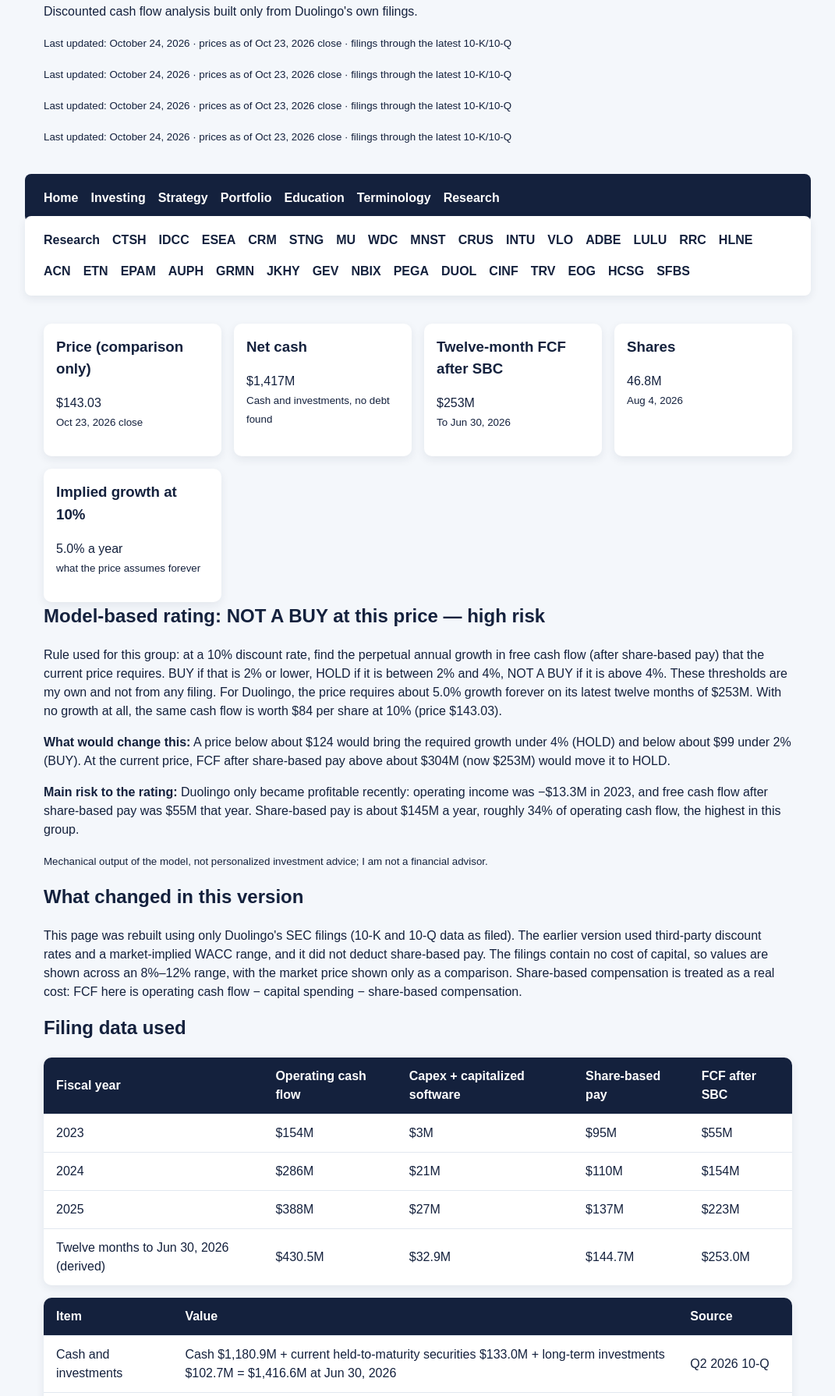
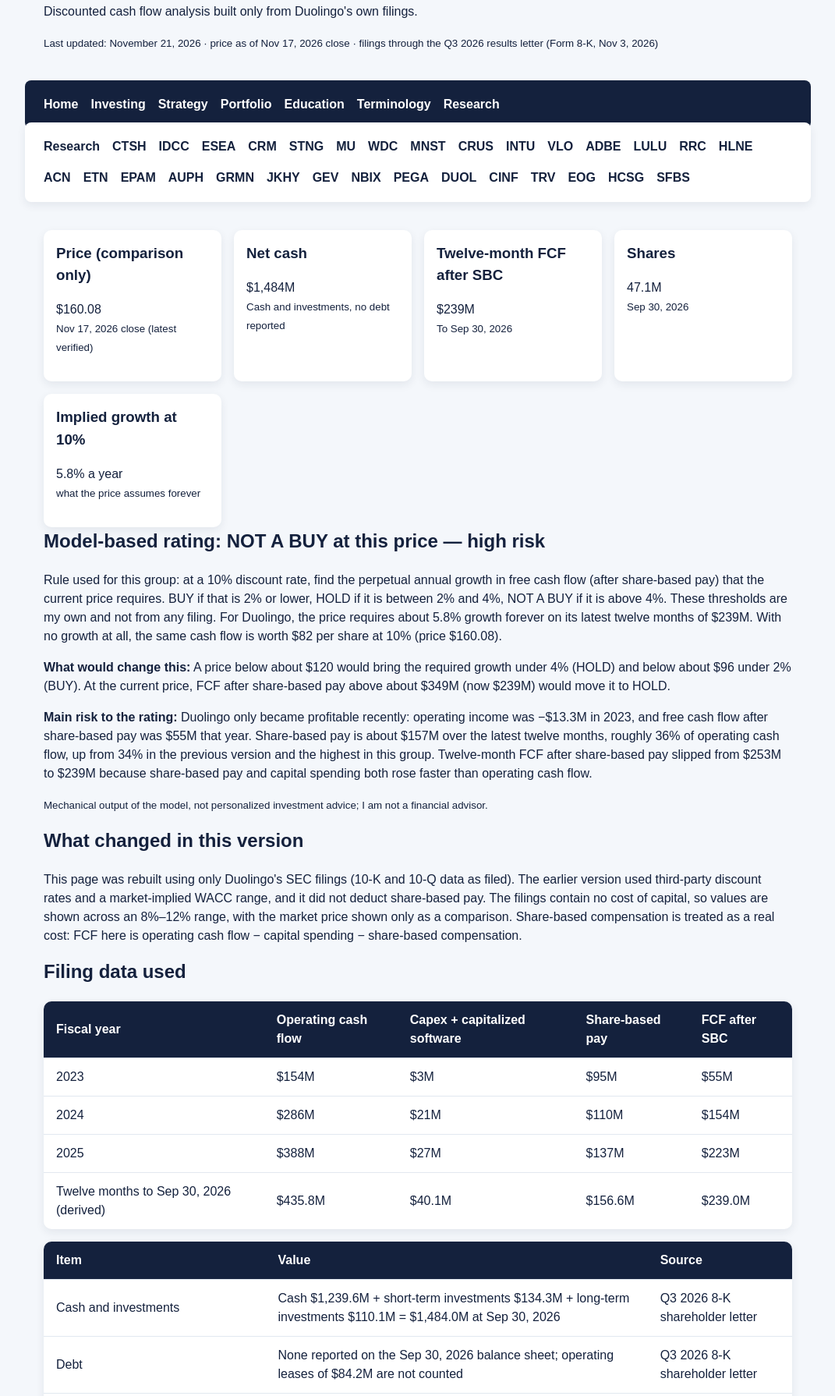
Before and after one commit to madhubabu29/Investing, a plain HTML site: page docs/investing/research/duol.html in a window 1280 px wide. Shown: the part 98-1888 px from the top of the page at 78% size, without its empty margins (104-1175 px from the left). Drawn offline with Linux system fonts and the light colour scheme.

Commit message:
Update DUOL page with Q3 2026 results (8-K, Nov 3); fix duplicated Last updated lines on seven pages
Co-Authored-By: Claude Sonnet 5.5 <noreply@anthropic.com>
Claude-Session: https://claude.ai/code/session_01N3N1JDdcCpRqMbv2kTbykE

```diff
--- a/docs/investing/research/duol.html
+++ b/docs/investing/research/duol.html
@@ -10,10 +10,7 @@
     <header>
       <h1>DUOL (Duolingo) — DCF Valuation</h1>
       <p>Discounted cash flow analysis built only from Duolingo's own filings.</p>
-      <p><small>Last updated: October 24, 2026 · prices as of Oct 23, 2026 close · filings through the latest 10-K/10-Q</small></p>
-      <p><small>Last updated: October 24, 2026 · prices as of Oct 23, 2026 close · filings through the latest 10-K/10-Q</small></p>
-      <p><small>Last updated: October 24, 2026 · prices as of Oct 23, 2026 close · filings through the latest 10-K/10-Q</small></p>
-      <p><small>Last updated: October 24, 2026 · prices as of Oct 23, 2026 close · filings through the latest 10-K/10-Q</small></p>
+      <p><small>Last updated: November 21, 2026 · price as of Nov 17, 2026 close · filings through the Q3 2026 results letter (Form 8-K, Nov 3, 2026)</small></p>
     </header>
 
     <nav>
@@ -62,14 +59,14 @@
 
     <main>
 <section class="card-grid">
-<article class="card"><h3>Price (comparison only)</h3><p>$143.03<br /><small>Oct 23, 2026 close</small></p></article>
-<article class="card"><h3>Net cash</h3><p>$1,417M<br /><small>Cash and investments, no debt found</small></p></article><article class="card"><h3>Twelve-month FCF after SBC</h3><p>$253M<br /><small>To Jun 30, 2026</small></p></article><article class="card"><h3>Shares</h3><p>46.8M<br /><small>Aug 4, 2026</small></p></article>
-<article class="card"><h3>Implied growth at 10%</h3><p>5.0% a year<br /><small>what the price assumes forever</small></p></article>
+<article class="card"><h3>Price (comparison only)</h3><p>$160.08<br /><small>Nov 17, 2026 close (latest verified)</small></p></article>
+<article class="card"><h3>Net cash</h3><p>$1,484M<br /><small>Cash and investments, no debt reported</small></p></article><article class="card"><h3>Twelve-month FCF after SBC</h3><p>$239M<br /><small>To Sep 30, 2026</small></p></article><article class="card"><h3>Shares</h3><p>47.1M<br /><small>Sep 30, 2026</small></p></article>
+<article class="card"><h3>Implied growth at 10%</h3><p>5.8% a year<br /><small>what the price assumes forever</small></p></article>
 </section>
 <section><h2>Model-based rating: NOT A BUY at this price — high risk</h2>
-<p>Rule used for this group: at a 10% discount rate, find the perpetual annual growth in free cash flow (after share-based pay) that the current price requires. BUY if that is 2% or lower, HOLD if it is between 2% and 4%, NOT A BUY if it is above 4%. These thresholds are my own and not from any filing. For Duolingo, the price requires about 5.0% growth forever on its latest twelve months of $253M. With no growth at all, the same cash flow is worth $84 per share at 10% (price $143.03).</p>
-<p><strong>What would change this:</strong> A price below about $124 would bring the required growth under 4% (HOLD) and below about $99 under 2% (BUY). At the current price, FCF after share-based pay above about $304M (now $253M) would move it to HOLD.</p>
-<p><strong>Main risk to the rating:</strong> Duolingo only became profitable recently: operating income was −$13.3M in 2023, and free cash flow after share-based pay was $55M that year. Share-based pay is about $145M a year, roughly 34% of operating cash flow, the highest in this group.</p>
+<p>Rule used for this group: at a 10% discount rate, find the perpetual annual growth in free cash flow (after share-based pay) that the current price requires. BUY if that is 2% or lower, HOLD if it is between 2% and 4%, NOT A BUY if it is above 4%. These thresholds are my own and not from any filing. For Duolingo, the price requires about 5.8% growth forever on its latest twelve months of $239M. With no growth at all, the same cash flow is worth $82 per share at 10% (price $160.08).</p>
+<p><strong>What would change this:</strong> A price below about $120 would bring the required growth under 4% (HOLD) and below about $96 under 2% (BUY). At the current price, FCF after share-based pay above about $349M (now $239M) would move it to HOLD.</p>
+<p><strong>Main risk to the rating:</strong> Duolingo only became profitable recently: operating income was −$13.3M in 2023, and free cash flow after share-based pay was $55M that year. Share-based pay is about $157M over the latest twelve months, roughly 36% of operating cash flow, up from 34% in the previous version and the highest in this group. Twelve-month FCF after share-based pay slipped from $253M to $239M because share-based pay and capital spending both rose faster than operating cash flow.</p>
 <p><small>Mechanical output of the model, not personalized investment advice; I am not a financial advisor.</small></p></section>
 <section>
 <h2>What changed in this version</h2>
@@ -77,8 +74,8 @@
 </section>
 <section>
 <h2>Filing data used</h2>
-<table><thead><tr><th>Fiscal year</th><th>Operating cash flow</th><th>Capex + capitalized software</th><th>Share-based pay</th><th>FCF after SBC</th></tr></thead><tbody><tr><td>2023</td><td>$154M</td><td>$3M</td><td>$95M</td><td>$55M</td></tr><tr><td>2024</td><td>$286M</td><td>$21M</td><td>$110M</td><td>$154M</td></tr><tr><td>2025</td><td>$388M</td><td>$27M</td><td>$137M</td><td>$223M</td></tr><tr><td>Twelve months to Jun 30, 2026 (derived)</td><td>$430.5M</td><td>$32.9M</td><td>$144.7M</td><td>$253.0M</td></tr></tbody></table>
-<table><thead><tr><th>Item</th><th>Value</th><th>Source</th></tr></thead><tbody><tr><td>Cash and investments</td><td>Cash $1,180.9M + current held-to-maturity securities $133.0M + long-term investments $102.7M = $1,416.6M at Jun 30, 2026</td><td>Q2 2026 10-Q</td></tr><tr><td>Debt</td><td>None found in the data used (no debt line was returned)</td><td>FY2025 10-K</td></tr><tr><td>Shares</td><td>46.8M (Class A 40.4M + Class B 6.4M) at Aug 4, 2026</td><td>Q2 2026 10-Q cover</td></tr><tr><td>Operating income</td><td>2023 −$13.3M · 2024 $62.6M · 2025 $135.6M; first half 2026 $78.5M vs $57.0M</td><td>10-K; 10-Q</td></tr><tr><td>Buybacks</td><td>First half 2025: none · first half 2026 $69.6M</td><td>Q2 2026 10-Q</td></tr></tbody></table>
+<table><thead><tr><th>Fiscal year</th><th>Operating cash flow</th><th>Capex + capitalized software</th><th>Share-based pay</th><th>FCF after SBC</th></tr></thead><tbody><tr><td>2023</td><td>$154M</td><td>$3M</td><td>$95M</td><td>$55M</td></tr><tr><td>2024</td><td>$286M</td><td>$21M</td><td>$110M</td><td>$154M</td></tr><tr><td>2025</td><td>$388M</td><td>$27M</td><td>$137M</td><td>$223M</td></tr><tr><td>Twelve months to Sep 30, 2026 (derived)</td><td>$435.8M</td><td>$40.1M</td><td>$156.6M</td><td>$239.0M</td></tr></tbody></table>
+<table><thead><tr><th>Item</th><th>Value</th><th>Source</th></tr></thead><tbody><tr><td>Cash and investments</td><td>Cash $1,239.6M + short-term investments $134.3M + long-term investments $110.1M = $1,484.0M at Sep 30, 2026</td><td>Q3 2026 8-K shareholder letter</td></tr><tr><td>Debt</td><td>None reported on the Sep 30, 2026 balance sheet; operating leases of $84.2M are not counted</td><td>Q3 2026 8-K shareholder letter</td></tr><tr><td>Shares</td><td>47.1M (Class A 40.7M + Class B 6.4M) at Sep 30, 2026</td><td>Q3 2026 8-K shareholder letter</td></tr><tr><td>Operating income</td><td>2023 −$13.3M · 2024 $62.6M · 2025 $135.6M; first half 2026 $78.5M vs $57.0M (third-quarter figure not retrieved)</td><td>10-K; Q2 10-Q</td></tr><tr><td>Buybacks</td><td>First half 2026 $69.6M · third quarter 2026 $6.4M · $82.0M under the program through Oct 30, 2026</td><td>Q2 10-Q; Q3 8-K letter</td></tr><tr><td>Company-defined free cash flow (before share-based pay)</td><td>Q3 2026 $75.3M vs $77.4M in Q3 2025</td><td>Q3 2026 8-K shareholder letter</td></tr></tbody></table>
 </section>
 <section>
 <h2>Method</h2>
@@ -87,17 +84,17 @@
 </section>
 <section>
 <h2>Value per share by discount rate</h2>
-<table><thead><tr><th>Scenario (FCF after share-based pay, per year)</th><th>8%</th><th>9%</th><th>10%</th><th>11%</th><th>12%</th></tr></thead><tbody><tr><td>Run-rate — latest twelve months: $253M</td><td>$98</td><td>$90</td><td>$84</td><td>$79</td><td>$75</td></tr><tr><td>Base — 3-year average: $144M</td><td>$69</td><td>$64</td><td>$61</td><td>$58</td><td>$56</td></tr><tr><td>Conservative — median year: $154M</td><td>$71</td><td>$67</td><td>$63</td><td>$60</td><td>$58</td></tr><tr><td>Bear — weakest year (floored at 0): $55M</td><td>$45</td><td>$43</td><td>$42</td><td>$41</td><td>$40</td></tr></tbody></table>
-<p>For comparison, the Oct 23, 2026 price was $143.03. At a 10% discount rate and no growth, the price implies a constant FCF of about $528M per year after share-based pay, against $253M reported over the latest twelve months.</p>
+<table><thead><tr><th>Scenario (FCF after share-based pay, per year)</th><th>8%</th><th>9%</th><th>10%</th><th>11%</th><th>12%</th></tr></thead><tbody><tr><td>Run-rate — latest twelve months: $239M</td><td>$95</td><td>$88</td><td>$82</td><td>$78</td><td>$74</td></tr><tr><td>Base — 3-year average: $144M</td><td>$70</td><td>$65</td><td>$62</td><td>$59</td><td>$57</td></tr><tr><td>Conservative — median year: $154M</td><td>$72</td><td>$68</td><td>$64</td><td>$61</td><td>$59</td></tr><tr><td>Bear — weakest year (floored at 0): $55M</td><td>$46</td><td>$45</td><td>$43</td><td>$42</td><td>$41</td></tr></tbody></table>
+<p>For comparison, the Nov 17, 2026 price was $160.08. At a 10% discount rate and no growth, the price implies a constant FCF of about $606M per year after share-based pay, against $239M reported over the latest twelve months.</p>
 <h2>Sensitivity to growth (latest twelve months of FCF)</h2>
-<table><thead><tr><th>Discount rate</th><th>No growth</th><th>2% growth</th><th>4% growth</th></tr></thead><tbody><tr><td>8%</td><td>$98</td><td>$122</td><td>$171</td></tr><tr><td>9%</td><td>$90</td><td>$109</td><td>$143</td></tr><tr><td>10%</td><td>$84</td><td>$99</td><td>$124</td></tr><tr><td>11%</td><td>$79</td><td>$92</td><td>$111</td></tr><tr><td>12%</td><td>$75</td><td>$85</td><td>$101</td></tr></tbody></table>
+<table><thead><tr><th>Discount rate</th><th>No growth</th><th>2% growth</th><th>4% growth</th></tr></thead><tbody><tr><td>8%</td><td>$95</td><td>$118</td><td>$163</td></tr><tr><td>9%</td><td>$88</td><td>$105</td><td>$137</td></tr><tr><td>10%</td><td>$82</td><td>$96</td><td>$119</td></tr><tr><td>11%</td><td>$78</td><td>$89</td><td>$107</td></tr><tr><td>12%</td><td>$74</td><td>$83</td><td>$97</td></tr></tbody></table>
 </section>
 <section>
 <h2>Caveats</h2>
-<ul><li>No debt line was returned for Duolingo, so debt is treated as zero; if it has any, value per share would be lower.</li><li>2023 capex excludes capitalized software, which was not retrieved for that year, so 2023 FCF is slightly overstated.</li><li>Customer deferred revenue is not subtracted; it is a liability that unwinds as service is delivered.</li><li>The twelve-month figure is derived: 2025 plus first half 2026 minus first half 2025.</li><li>Cash and debt are taken at the dates shown; leases are not counted as debt.</li></ul>
+<ul><li>This update uses the third-quarter results letter filed with the SEC on Form 8-K (Nov 3, 2026), not the full Q3 10-Q, which I could not retrieve. The letter is unaudited and gives nine-month operating cash flow and share-based pay but not nine-month capital spending, so twelve-month capital spending is the prior twelve-month figure from the Q2 10-Q plus Q3 2026 less Q3 2025 from the letter.</li><li>2023 capex excludes capitalized software, which was not retrieved for that year, so 2023 FCF is slightly overstated.</li><li>Customer deferred revenue is not subtracted; it is a liability that unwinds as service is delivered.</li><li>The twelve-month figure is derived: 2025 plus nine months 2026 minus nine months 2025.</li><li>The price is the Nov 17, 2026 close, the latest I could verify; the Nov 20 close was not found.</li><li>Cash and debt are taken at the dates shown; leases are not counted as debt.</li></ul>
 <p>These are mechanical estimates from reported data, not investment advice; I am not a financial advisor.</p>
 <h2>Sources</h2>
-<ul><li><a href="https://www.sec.gov/cgi-bin/browse-edgar?action=getcompany&CIK=0001562088&type=10-K">Duolingo Form 10-K for 2025 (filed Feb 26, 2026) and Form 10-Q (filed Aug 5, 2026)</a></li><li>Price: Robinhood quote, Oct 23, 2026 close (comparison only)</li></ul>
+<ul><li><a href="https://www.sec.gov/Archives/edgar/data/0001562088/000162828026069474/q3fy26duolingo9-30x26share.htm">Duolingo Form 8-K, third-quarter 2026 shareholder letter (Nov 3, 2026)</a></li><li><a href="https://www.sec.gov/cgi-bin/browse-edgar?action=getcompany&CIK=0001562088&type=10-K">Duolingo Form 10-K for 2025 (filed Feb 26, 2026) and Form 10-Q (filed Aug 5, 2026)</a></li><li>Price: Nov 17, 2026 close as reported by AAII, the latest I could verify (comparison only)</li></ul>
 </section></main>
   </body>
 </html>
```
Also changed, not shown: docs/investing/research/adbe.html (+0 -3 lines), docs/investing/research/crm.html (+0 -3 lines), docs/investing/research/intu.html (+0 -3 lines), docs/investing/research/lulu.html (+0 -1 lines), docs/investing/research/mnst.html (+0 -1 lines), docs/investing/research/pega.html (+0 -3 lines).
